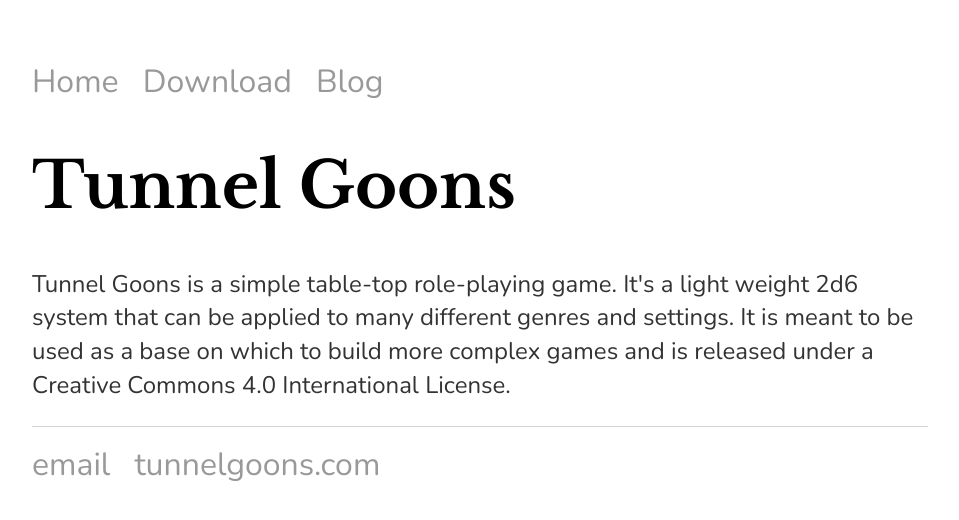
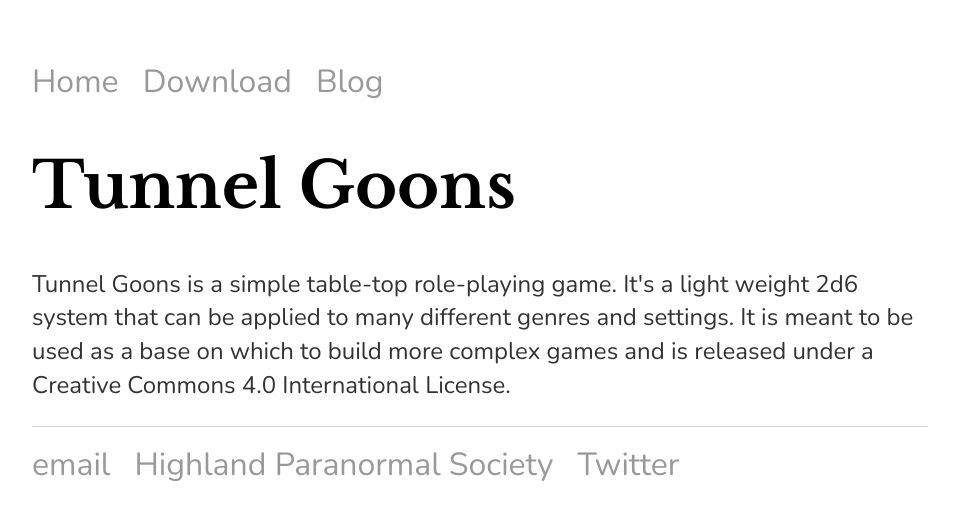
Before and after one commit to NateHPS/TunnelGoons, a Jekyll site: the page built from index.html, in a window 1280 px wide. Shown: the top 520 px of the page, without its empty margins (160-1119 px from the left). Built offline with Jekyll 4.4.1, drawn with Linux system fonts in a browser that asks for light colours.

Commit message:
Update default.html

```diff
--- a/_layouts/default.html
+++ b/_layouts/default.html
@@ -23,7 +23,8 @@
 			<footer>
 	    		<ul>
 	        		<li><a href="mailto:nathantreme@gmail.com">email</a></li>
-	        		<li><a href="https://tunnelgoons.com/">tunnelgoons.com</a></li>
+	        		<li><a href="https://natetreme.itch.io/">Highland Paranormal Society</a></li>
+				<li><a href="https://Twitter.com/natetreme">Twitter</a></li>
 				</ul>
 			</footer>
 		</body>
```
